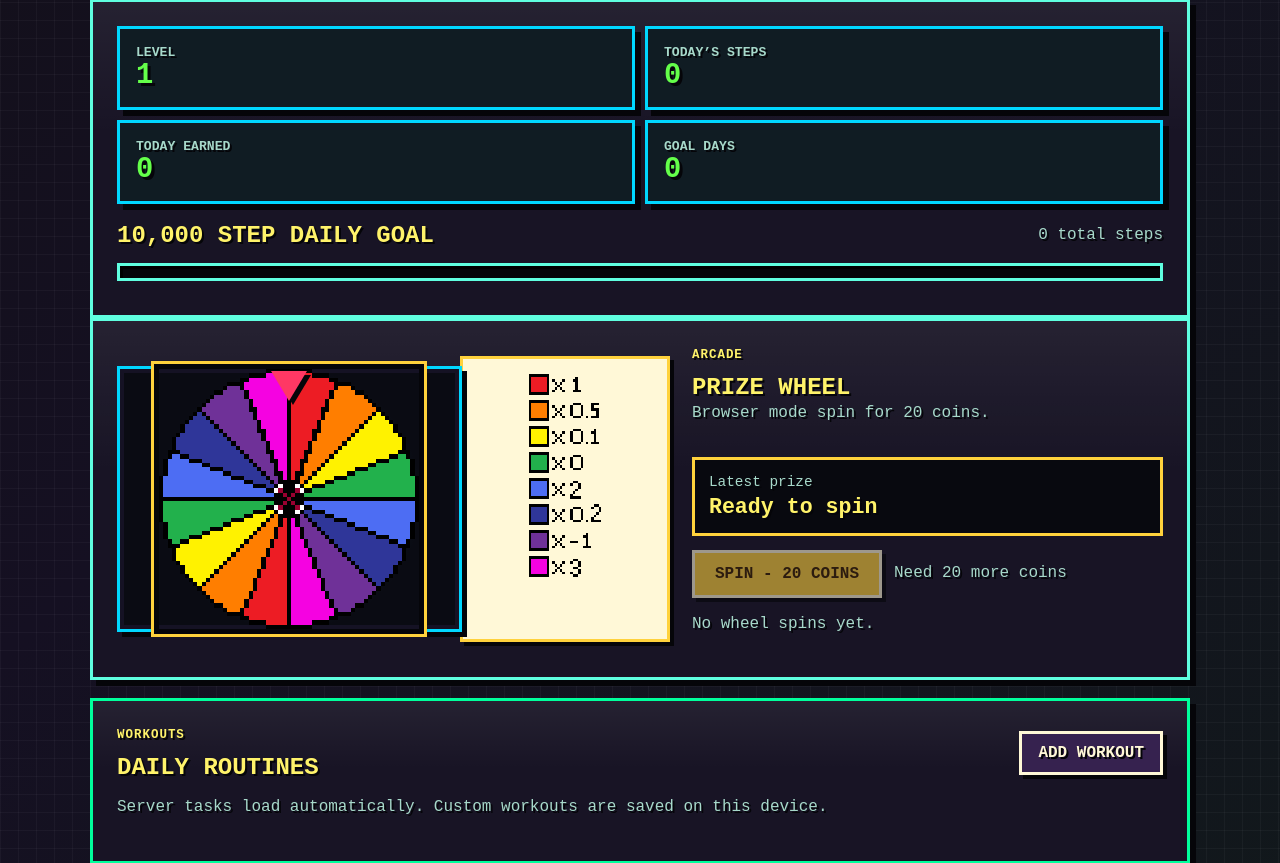
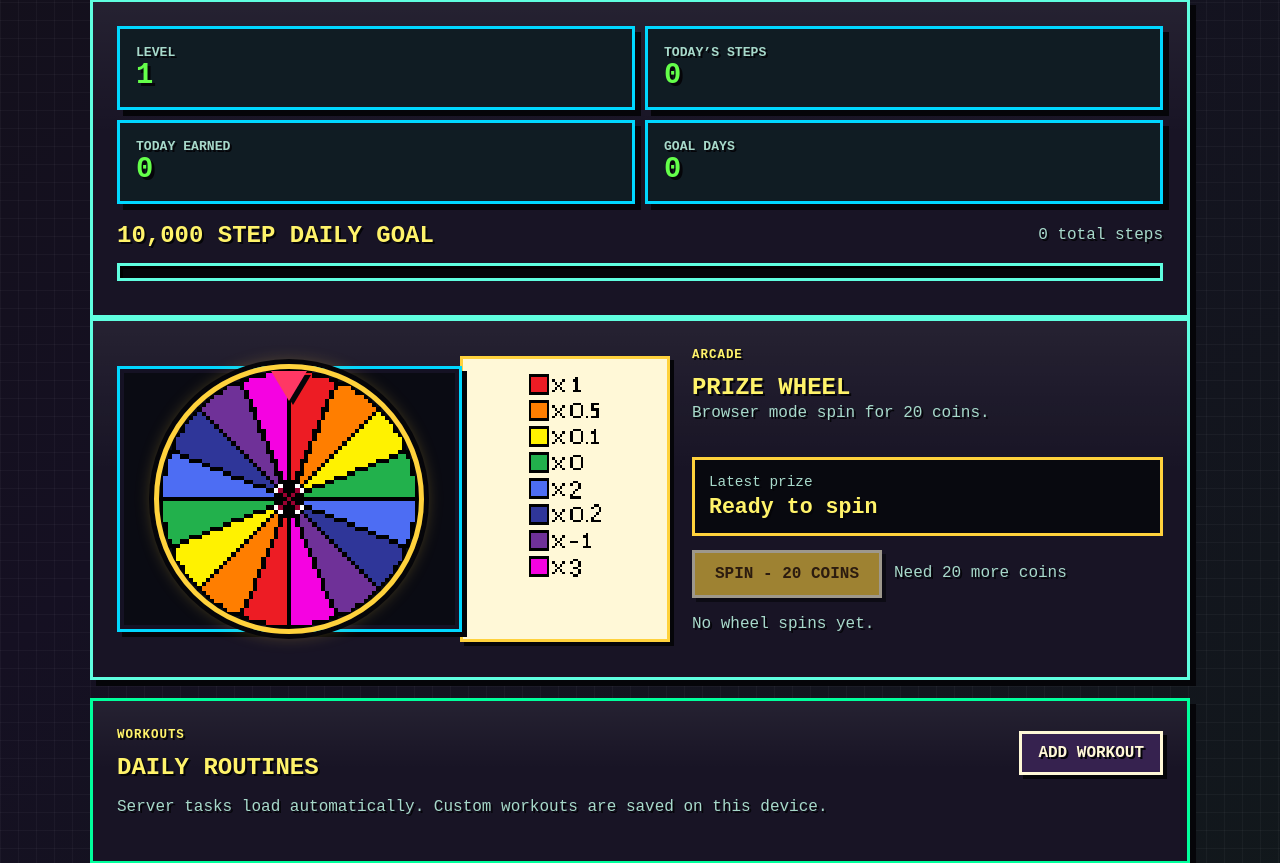
Before and after one commit to alXanderE/project-exercise-arcade, a Flask app: page / in a window 1280 px wide. Shown: the part 880-1743 px from the top of the page. Run offline with Flask 3, Linux system fonts and the light colour scheme.

Commit message:
Keep prize wheel frame stationary

```diff
--- a/habit_app/templates/index.html
+++ b/habit_app/templates/index.html
@@ -450,6 +450,17 @@
         box-shadow: inset 0 0 0 4px #151224, 5px 5px 0 var(--ink);
       }
 
+      .wheel-stage::after {
+        position: absolute;
+        width: min(260px, 72vw);
+        aspect-ratio: 1;
+        pointer-events: none;
+        content: "";
+        border: 5px solid var(--gold);
+        border-radius: 50%;
+        box-shadow: 0 0 0 5px var(--ink), 0 0 18px rgba(255, 210, 60, 0.36);
+      }
+
       .wheel-pointer {
         position: absolute;
         top: 2px;
@@ -466,9 +477,9 @@
         width: min(260px, 72vw);
         aspect-ratio: 1;
         object-fit: contain;
-        border-radius: 0;
+        border-radius: 50%;
         image-rendering: pixelated;
-        box-shadow: 0 0 0 5px var(--ink), 0 0 0 8px var(--gold);
+        box-shadow: none;
         transform: rotate(0deg);
         transition: transform 1800ms cubic-bezier(0.12, 0.72, 0.18, 1);
         transform-origin: 50% 50%;
```
